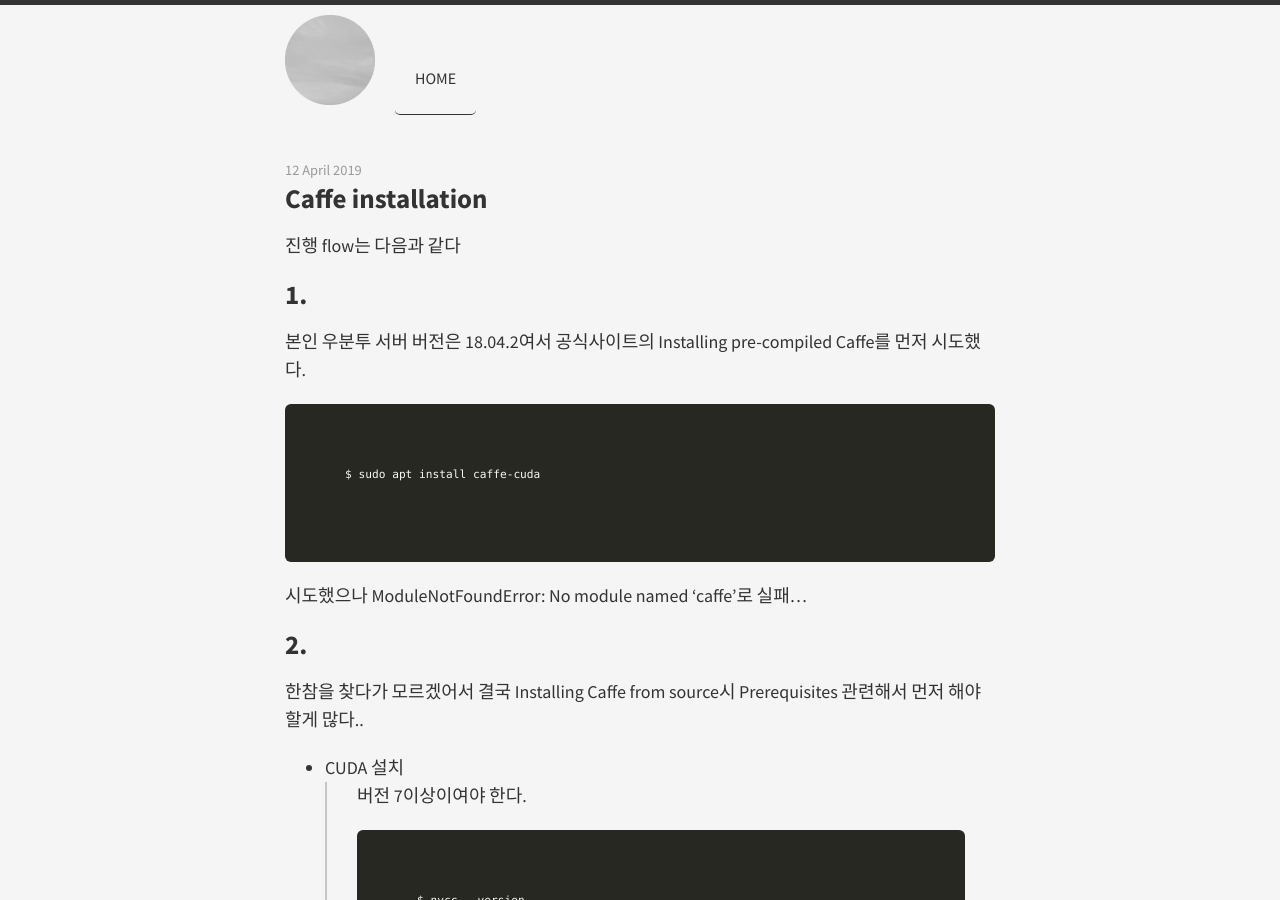
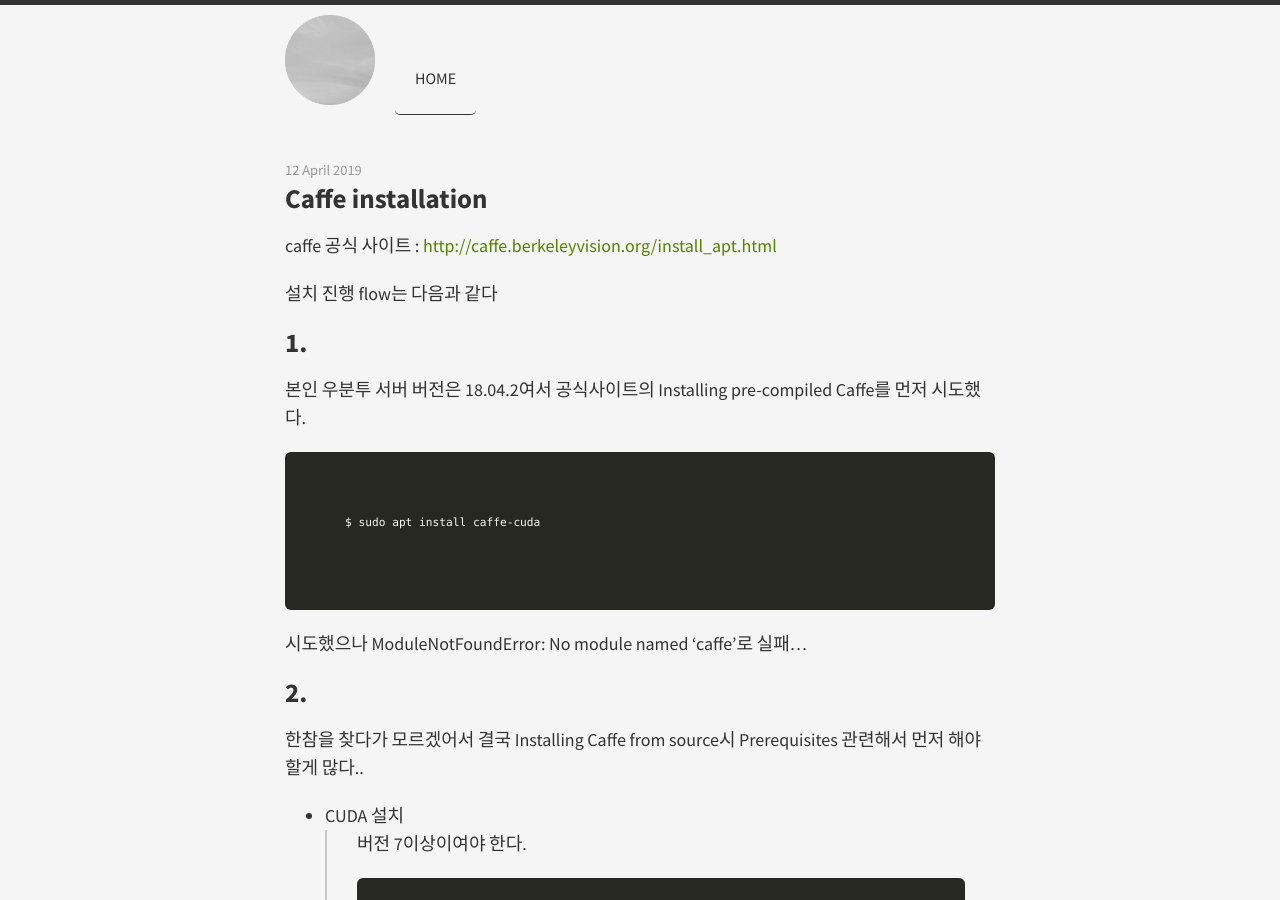
Before and after one commit to hsh1108/hsh1108.github.io, a Jekyll site: the page built from _posts/2019-04-12-Caffe-installation.md, in a window 1280 px wide and 900 px high. Built offline with Jekyll 4.4.1, drawn with Linux system fonts in a browser that asks for light colours.

Commit message:
caffe installation

```diff
--- a/_posts/2019-04-12-Caffe-installation.md
+++ b/_posts/2019-04-12-Caffe-installation.md
@@ -3,7 +3,10 @@ layout: post
 title: Caffe installation
 ---
 
-진행 flow는 다음과 같다
+caffe 공식 사이트 : <http://caffe.berkeleyvision.org/install_apt.html>
+
+설치 진행 flow는 다음과 같다
+
 ## 1.
 본인 우분투 서버 버전은 18.04.2여서 공식사이트의 Installing pre-compiled Caffe를 먼저 시도했다.
 
```
